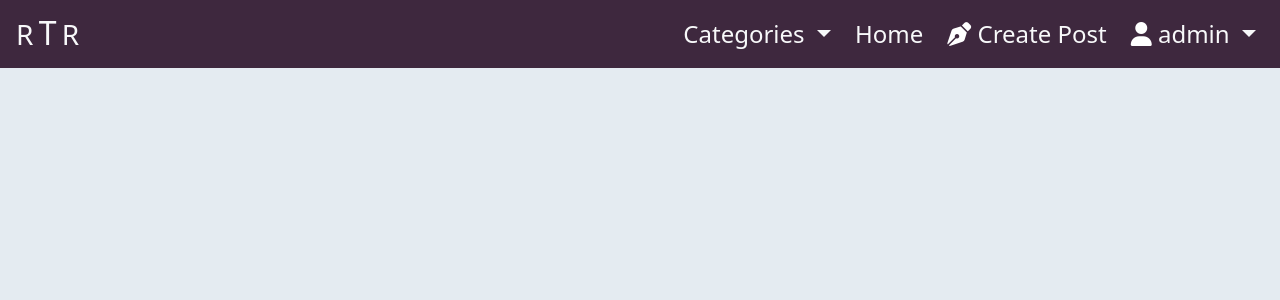
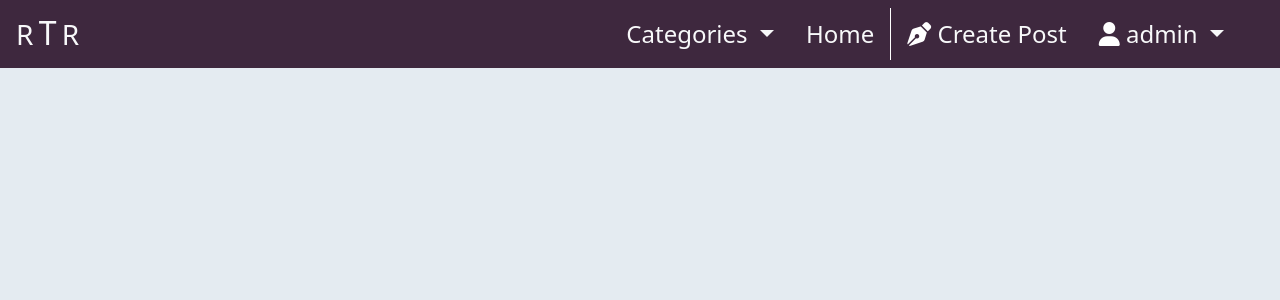
Before and after one commit to Enquil/rtr_v3, a Django app: page / in a window 1280 px wide. Shown: the top 300 px of the page. Run offline with Django 3.2, Linux system fonts and the light colour scheme; a user stored in the database is signed in; data that the repository does not hold is empty; some libraries are stand-ins or nearby versions.

Commit message:
added vertical rules to navbar

```diff
--- a/static/css/base.css
+++ b/static/css/base.css
@@ -9,6 +9,14 @@ textarea {
 input:focus {
     outline: none;
 
+}
+
+
+/* Edited Bootstrap */
+
+.vr {
+    width: 1px;
+    background-color: white!important;
 }
 
 
@@ -49,12 +57,12 @@ input:focus {
 
 /* Colors */
 
-.indigo {
-    color: #907AD6;
+.slate {
+    color: #6F53CA;
 }
 
-.bg-indigo {
-    background-color: #907AD6;
+.bg-slate {
+    background-color: #6F53CA;
 }
 
 .feldgrau {
--- a/templates/base.html
+++ b/templates/base.html
@@ -77,13 +77,13 @@
             </button>
             <div class="collapse navbar-collapse" id="navbarNavDropdown">
 
-              <ul class="navbar-nav ms-auto me-3">
+              <ul class="navbar-nav ms-auto me-5">
 
                 {% comment %}
                   Category dropdown menu
                 {% endcomment %}
                 <li class="nav-item dropdown">
-                  <a class="nav-link dropdown-toggle ms-2 text-light fs-4" href="#"
+                  <a class="nav-link dropdown-toggle ms-2 me-2 text-light fs-4" href="#"
                      id="categories-dropdown" data-bs-toggle="dropdown"
                      aria-haspopup="true" aria-expanded="false">
                     Categories
@@ -99,7 +99,7 @@
                 </li>
 
                 <li class="nav-item active">
-                  <a class="nav-link ms-2 text-light fs-4" href="#">
+                  <a class="nav-link ms-2 text-light fs-4 me-2" href="#">
                     Home
                   </a>
                 </li>
@@ -108,8 +108,9 @@
                   if statement handles what user sees on the navbar depending if authenticated or not
                 {% endcomment %}
                 {% if user.is_authenticated %}
+                  <div class="vr"></div>
                   <li class="nav-item">
-                    <a class="nav-link ms-2 text-light fs-4" href="#">
+                    <a class="nav-link ms-2 me-2 text-light fs-4" href="#">
                       <i class="fa-sharp fa-solid fa-pen-nib" style="color: #ffffff;"></i>
                       Create Post
                     </a>
@@ -126,17 +127,20 @@
                       {{ user.username }}
                     </a>
                     <div class="dropdown-menu p-0 border-0 m-0 bg-purple" aria-labelledby="userDropDown">
-                      <a class="dropdown-item bg-purple text-light fs-4" href="#">
-                        My Profile
+                      <a class="dropdown-item bg-purple text-light fs-5" href="#">
+                        Profile
                       </a>
-                      <a class="dropdown-item bg-purple text-light fs-4" href="{% url 'account_logout' %}">
+                      <a class="dropdown-item bg-purple text-light fs-5" href="">
+                        User Settings
+                      </a>
+                      <a class="dropdown-item bg-purple text-light fs-5" href="{% url 'account_logout' %}">
                         Log Out
                       </a>
                     </div>
                   </li>
 
                 {% comment %}
-                  If user is not logged in
+                  When user is not logged in
                 {% endcomment %}
                 {% else %}
 
@@ -146,6 +150,7 @@
                        Log In
                     </a>
                   </li>
+                  <div class="vr"></div>
                   <li class="nav-item">
                     <a class="nav-link fs-4 ms-2 text-light btn-success"
                        href="{% url 'account_signup' %}">
```
